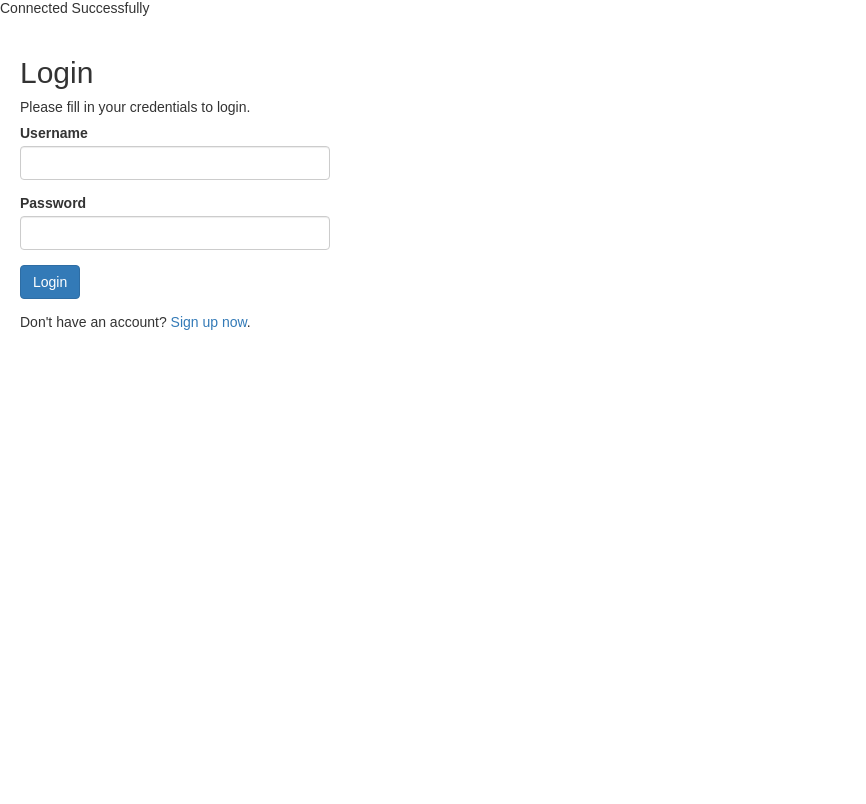
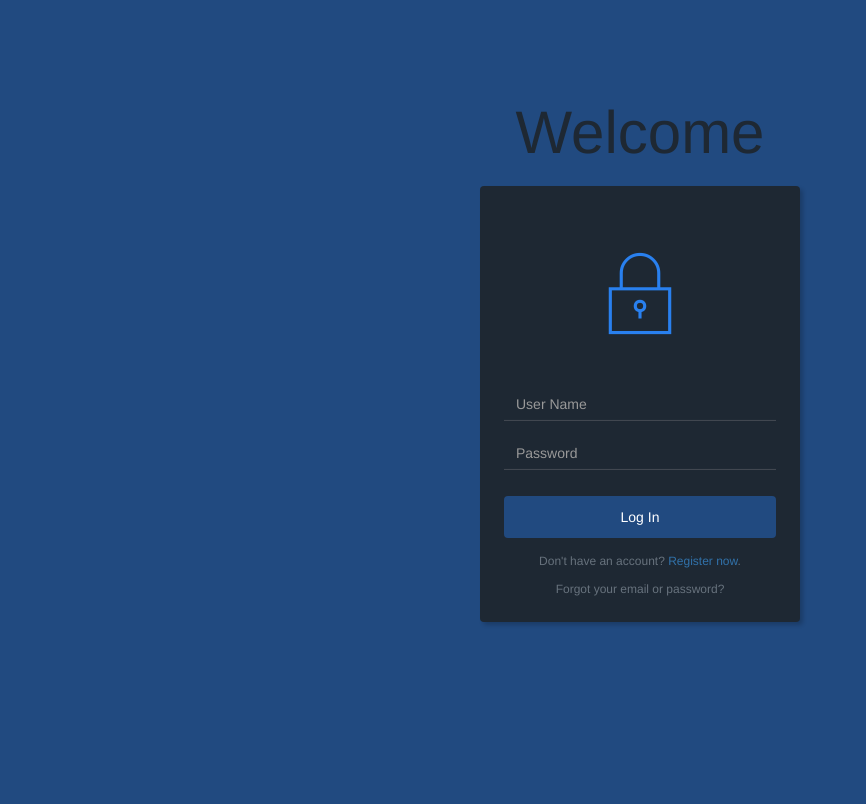
Before and after one commit to Garfield2222/Assignment1, a PHP site: page /login.php in a window 1280 px wide. Shown: the whole page, without its empty margins (0-866 px from the left). Before the commit the page ends 330 px from the top, so only its background shows below. Run offline with PHP 8.4, Linux system fonts and the light colour scheme; some web fonts are replaced.

Commit message:
Latest for assignment Regis, Login

```diff
--- a/assets/css/Login-Form-Dark.css
+++ b/assets/css/Login-Form-Dark.css
@@ -9,11 +9,11 @@
   max-width:320px;
   width:90%;
   background-color:#1e2833;
-  padding:40px;
+  padding:24px;
+  margin-top: 0px;
   border-radius:4px;
   transform:translate(-50%, -50%);
   position:absolute;
-  top:50%;
   left:50%;
   color:#fff;
   box-shadow:3px 3px 4px rgba(0,0,0,0.2);
@@ -42,7 +42,6 @@
   border-radius:4px;
   padding:11px;
   box-shadow:none;
-  margin-top:26px;
   text-shadow:none;
   outline:none;
 }
@@ -73,3 +72,14 @@
 .login-dark {
   border:none;
 }
+.btn-primary{
+  margin-top:26px;
+}
+
+#register{
+	top:50%;
+}
+
+#login{
+	top:40%;
+}
--- a/assets/css/styles.css
+++ b/assets/css/styles.css
@@ -4,6 +4,7 @@
   text-align:center;
   /*color:rgb(30,40,51);*/
   background-color:rgb(33,74,128);
+  margin-bottom: 24px;
 }
 
 html {
@@ -28,3 +29,8 @@ html {
   color:rgb(125,215,221);
   border:1px;
 }
+
+.form1{
+		padding: 10px;
+		width: 375px;
+}
--- a/config.php
+++ b/config.php
@@ -1,25 +1,35 @@
-<?php
 
-$servername = "localhost";
-$username = "root";
-$password = "root";
+
+    <?php
+
+/* Database credentials. Assuming you are running MySQL
+
+server with default setting (user 'root' with no password) */
+
+define('DB_SERVER', 'localhost');
+
+define('DB_USERNAME', 'root');
+
+define('DB_PASSWORD', 'root');
+
+define('DB_NAME', 'web');
+
+
+
+/* Attempt to connect to MySQL database */
 
 try{
-    //PDO Database Connection object
-    $conn = new PDO("mysql:host=$servername; dbname=web", $username, $password);
 
-    //Setting an attribute to connection catch anny error messages
-    $conn->setAttribute(PDO::ATTR_ERRMODE, PDO::ERRMODE_EXCEPTION);
+    $pdo = new PDO("mysql:host=" . DB_SERVER . ";dbname=" . DB_NAME, DB_USERNAME, DB_PASSWORD);
 
-    echo "Connected Successfully";
-}
-catch(PDOException $e){
+    // Set the PDO error mode to exception
 
-    //Display any error message if database connect fails
-    echo "Connection Failed..." . $e->getMessage();
+    $pdo->setAttribute(PDO::ATTR_ERRMODE, PDO::ERRMODE_EXCEPTION);
+
+} catch(PDOException $e){
+
+    die("ERROR: Could not connect. " . $e->getMessage());
+
 }
 
-//Close database connection
-$conn = null;
-
 ?>
--- a/login.php
+++ b/login.php
@@ -1,5 +1,3 @@
-
-
 <?php
 
 // Include config file
@@ -56,43 +54,35 @@
 
         // Prepare a select statement
 
-            $sql = "SELECT username, password FROM users WHERE username = ?";
+        $sql = "SELECT username, password FROM user WHERE username = :username";
 
 
 
-            if($stmt = mysqli_prepare($link, $sql)){
+        if($stmt = $pdo->prepare($sql)){
 
             // Bind variables to the prepared statement as parameters
 
-                mysqli_stmt_bind_param($stmt, "s", $param_username);
+            $stmt->bindParam(':username', $param_username, PDO::PARAM_STR);
 
 
 
             // Set parameters
 
-                $param_username = $username;
+            $param_username = trim($_POST["username"]);
 
 
 
             // Attempt to execute the prepared statement
 
-                if(mysqli_stmt_execute($stmt)){
-
-                    // Store result
-
-                    mysqli_stmt_store_result($stmt);
-
-
+            if($stmt->execute()){
 
                 // Check if username exists, if yes then verify password
 
-                    if(mysqli_stmt_num_rows($stmt) == 1){
+                if($stmt->rowCount() == 1){
 
-                        // Bind result variables
+                    if($row = $stmt->fetch()){
 
-                        mysqli_stmt_bind_result($stmt, $username, $hashed_password);
-
-                        if(mysqli_stmt_fetch($stmt)){
+                        $hashed_password = $row['password'];
 
                         if(password_verify($password, $hashed_password)){
 
@@ -136,7 +126,7 @@
 
         // Close statement
 
-            mysqli_stmt_close($stmt);
+        unset($stmt);
 
     }
 
@@ -144,78 +134,56 @@
 
     // Close connection
 
-        mysqli_close($link);
+    unset($pdo);
 
 }
 
 ?>
 
-
-
 <!DOCTYPE html>
-
-    <html lang="en">
+<html>
 
 <head>
-
-        <meta charset="UTF-8">
-
-        <title>Login</title>
-
-        <link rel="stylesheet" href="https://maxcdn.bootstrapcdn.com/bootstrap/3.3.7/css/bootstrap.css">
-
-        <style type="text/css">
-
-            body{ font: 14px sans-serif; }
-
-            .wrapper{ width: 350px; padding: 20px; }
-
-        </style>
-
+    <meta charset="utf-8">
+    <meta name="viewport" content="width=device-width, initial-scale=1.0">
+    <title>Website</title>
+    <link rel="stylesheet" href="assets/bootstrap/css/bootstrap.min.css">
+    <link rel="stylesheet" href="assets/fonts/ionicons.min.css">
+    <link rel="stylesheet" href="assets/css/Contact-Form-Clean.css">
+    <link rel="stylesheet" href="assets/css/Footer-Basic.css">
+    <link rel="stylesheet" href="assets/css/Login-Form-Dark.css">
+    <link rel="stylesheet" href="assets/css/Navigation-with-Search1.css">
+    <link rel="stylesheet" href="assets/css/styles.css">
 </head>
 
-    <body>
-
-        <div class="wrapper">
-
-            <h2>Login</h2>
-
-            <p>Please fill in your credentials to login.</p>
-
-            <form action="<?php echo htmlspecialchars($_SERVER["PHP_SELF"]); ?>" method="post">
-
-                <div class="form-group <?php echo (!empty($username_err)) ? 'has-error' : ''; ?>">
-
-                    <label>Username</label>
-
-                    <input type="text" name="username"class="form-control" value="<?php echo $username; ?>">
-
+<body style="margin:80px;background-color:rgb(33,74,128);">
+    <div></div>
+    <div class="row">
+        <div class="col-md-12">
+            <h1 style="background-position:center;color:rgb(30,40,51);font-size:60px;">Welcome</h1>
+        </div>
+    </div>
+    <div class="login-dark" style="background-color:rgb(33,74,128);height:534px;">
+        <form id="login" action="<?php echo htmlspecialchars($_SERVER["PHP_SELF"]); ?>" method="post">
+            <h2 class="sr-only">Login Form</h2>
+            <div class="illustration"><i class="icon ion-ios-locked-outline"></i></div>
+            <div class="form-group" <?php echo (!empty($username_err)) ? 'has-error' : ''; ?>">
+                <input class="form-control" type="Text" name="username" placeholder="User Name" value="<?php echo $username; ?>">
                 <span class="help-block"><?php echo $username_err; ?></span>
-
             </div>
-
-                <div class="form-group <?php echo (!empty($password_err)) ? 'has-error' : ''; ?>">
-
-                    <label>Password</label>
-
-                    <input type="password" name="password" class="form-control">
-
+            <div class="form-group" <?php echo (!empty($password_err)) ? 'has-error' : ''; ?>">
+                <input class="form-control" type="password" name="password" placeholder="Password">
                 <span class="help-block"><?php echo $password_err; ?></span>
-
             </div>
-
             <div class="form-group">
-
-                    <input type="submit" class="btn btn-primary" value="Login">
-
+                <button class="btn btn-primary btn-block" type="submit">Log In</button>
             </div>
-
-                <p>Don't have an account? <a href="register.php">Sign up now</a>.</p>
-
+            <p class="forgot">Don't have an account? <a href="register.php">Register now</a>.</p>
+            <a href="#" class="forgot">Forgot your email or password?</a>
             </form>
-
     </div>
-
+    <script src="assets/js/jquery.min.js"></script>
+    <script src="assets/bootstrap/js/bootstrap.min.js"></script>
 </body>
 
 </html>
```
Also changed, not shown: register.php (+20 -21 lines), welcome.php (+34 -0 lines). Lines whose indentation alone changed are shown as unchanged.
